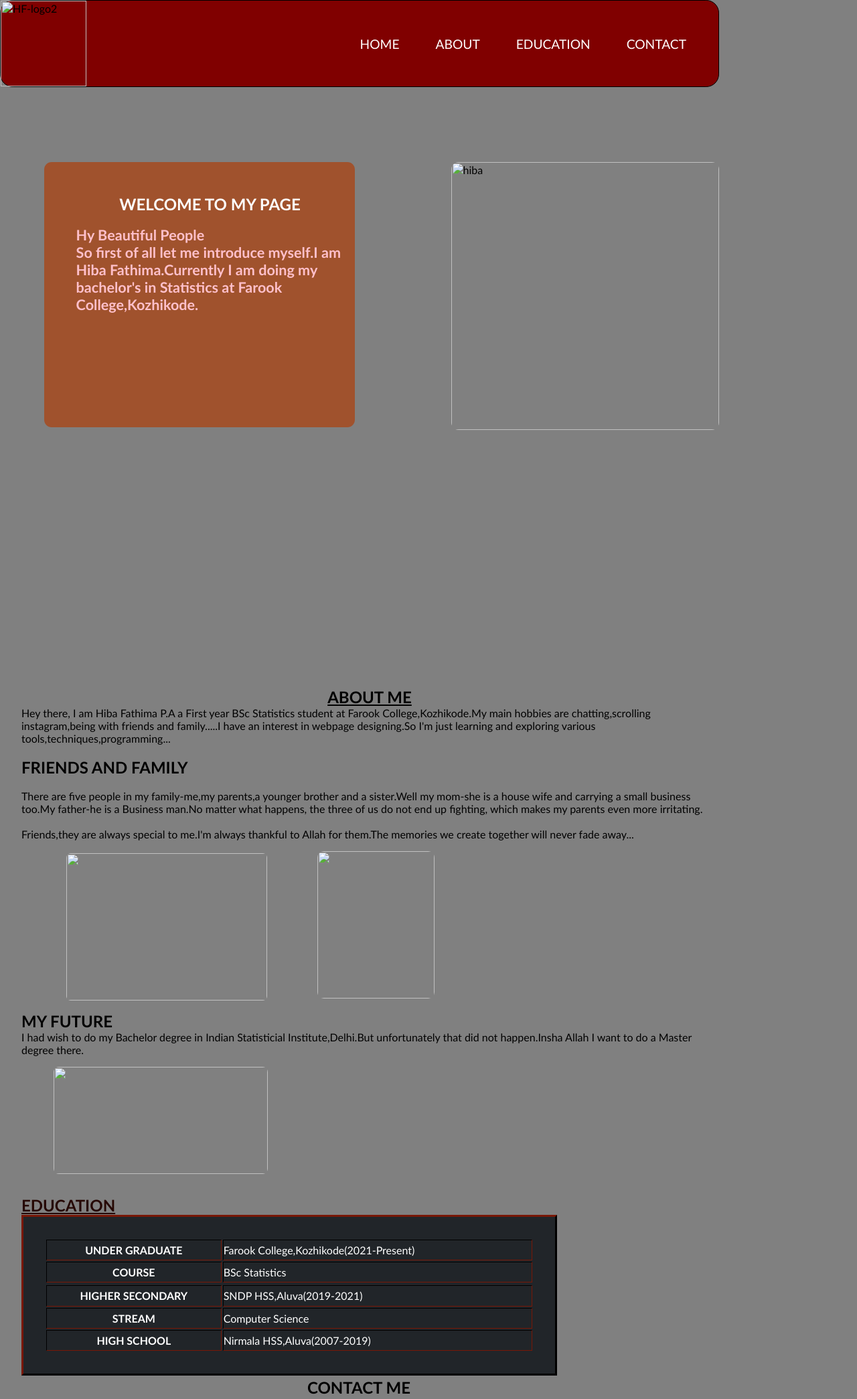
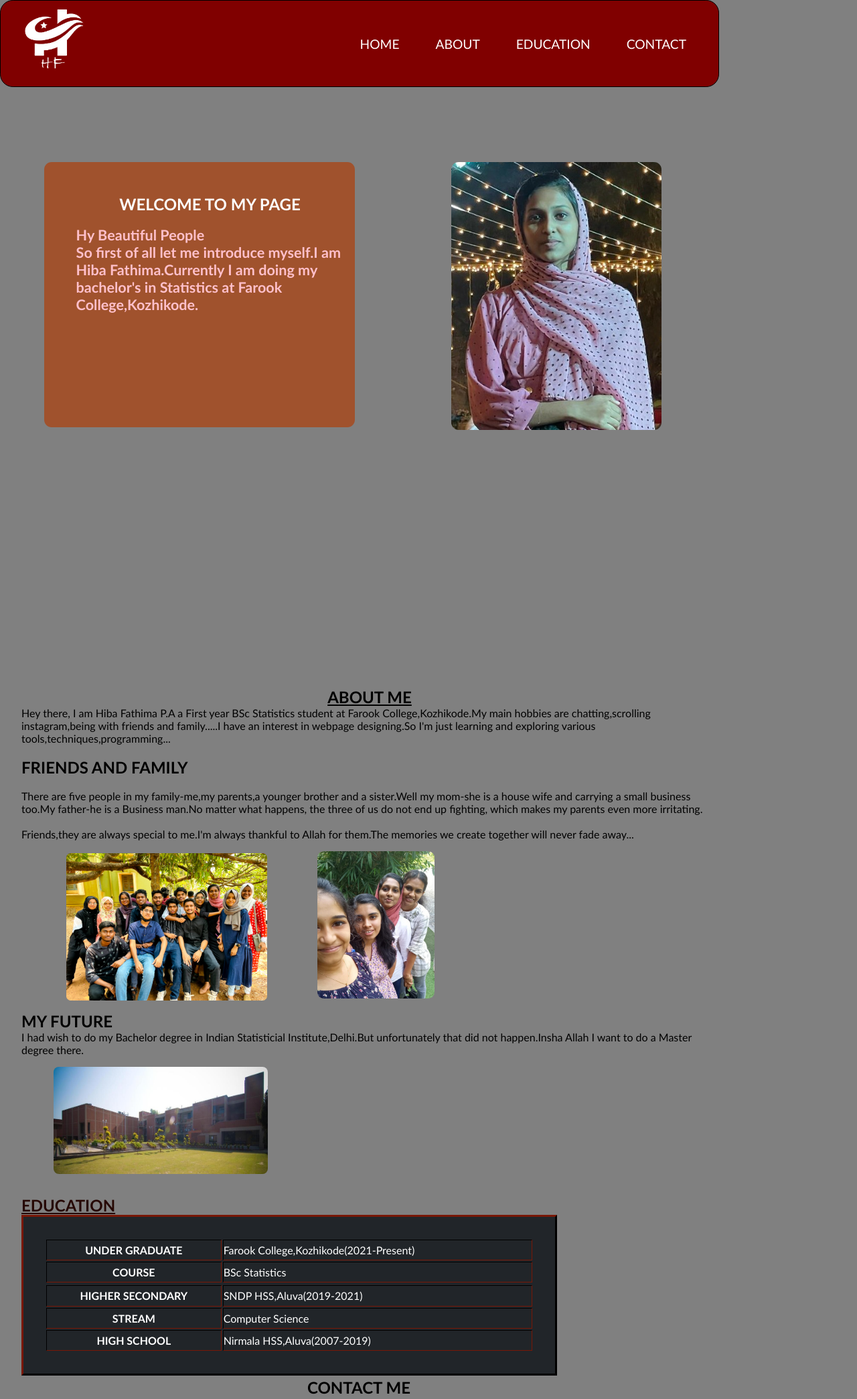
Before and after one commit to HibaaFathimaa/webex_, a plain HTML site: page index.html in a window 1280 px wide. Shown: the top 2089 px of the page at 67% size. Drawn offline with Linux system fonts and the light colour scheme; the site is published under a folder, as on GitHub Pages, so addresses that start at the root find nothing.

Commit message:
Update index.html

```diff
--- a/index.html
+++ b/index.html
@@ -2,12 +2,12 @@
   <head>
     <title>Hiba</title>
     <link rel="stylesheet" href="./styles.css">
-    <link rel="icon" href="/images/HF-icon.jpeg">
+    <link rel="icon" href="./images/HF-icon.jpeg">
 </head>
     <body bgcolor="gray">
         <header>
           <div class="logo">
-            <img src="/images/HF-logo2.png" alt="HF-logo2" class="logo-img">
+            <img src="./images/HF-logo2.png" alt="HF-logo2" class="logo-img">
           </div>
           <div class="nav">
             <li class="nav-items">
@@ -30,7 +30,7 @@
               <p class="para">Hy Beautiful People<br>So first of all let me introduce myself.I am Hiba Fathima.Currently I am doing my bachelor's in Statistics at Farook College,Kozhikode.
             </div>
             <div class="images">
-              <img src="/images/hiba.jpeg" alt="hiba" class="my-img">
+              <img src="./images/hiba.jpeg" alt="hiba" class="my-img">
             </div>
             </div>
             </section>
@@ -44,13 +44,13 @@
           <br>
           <p>Friends,they are always special to me.I'm always thankful to Allah for them.The memories we create together will never fade away...</p>
           <div class="row">
-           <img src="/images/hum.jpeg" class="hum"></div>
+           <img src="./images/hum.jpeg" class="hum"></div>
            <div class="row">
-             <img src="/images/tm.jpeg" class="tm"></div><br>
+             <img src="./images/tm.jpeg" class="tm"></div><br>
           <h2><strong>MY FUTURE</strong></h2>
           <p>I had wish to do my Bachelor degree in Indian Statisticial Institute,Delhi.But unfortunately that did not happen.Insha Allah I want to do a Master degree there.</p>
           <div class="images">
-            <img src="/images/ISI_delhi.jpg" class="isi">
+            <img src="./images/ISI_delhi.jpg" class="isi">
           </div>
             </div>
             </section>
```
